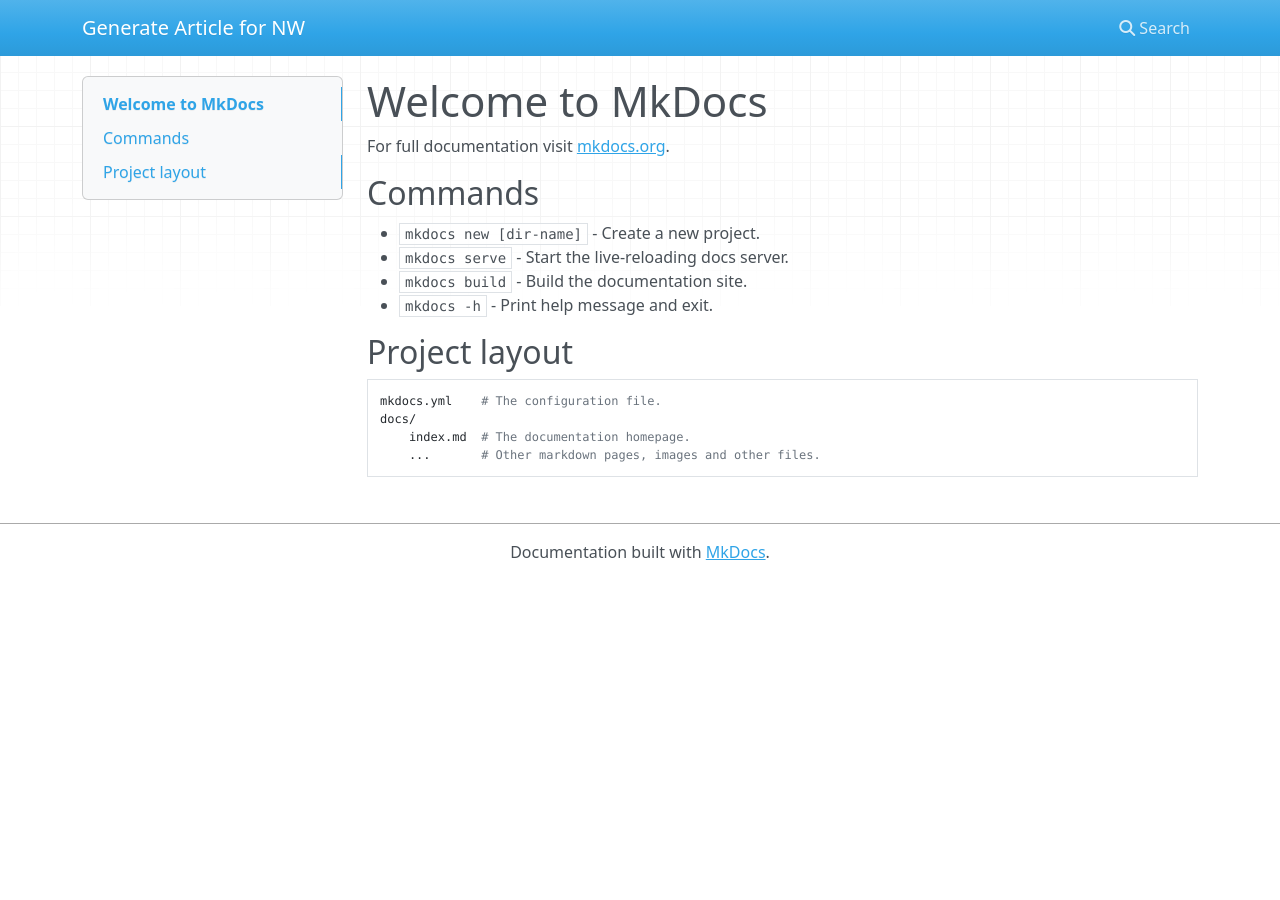
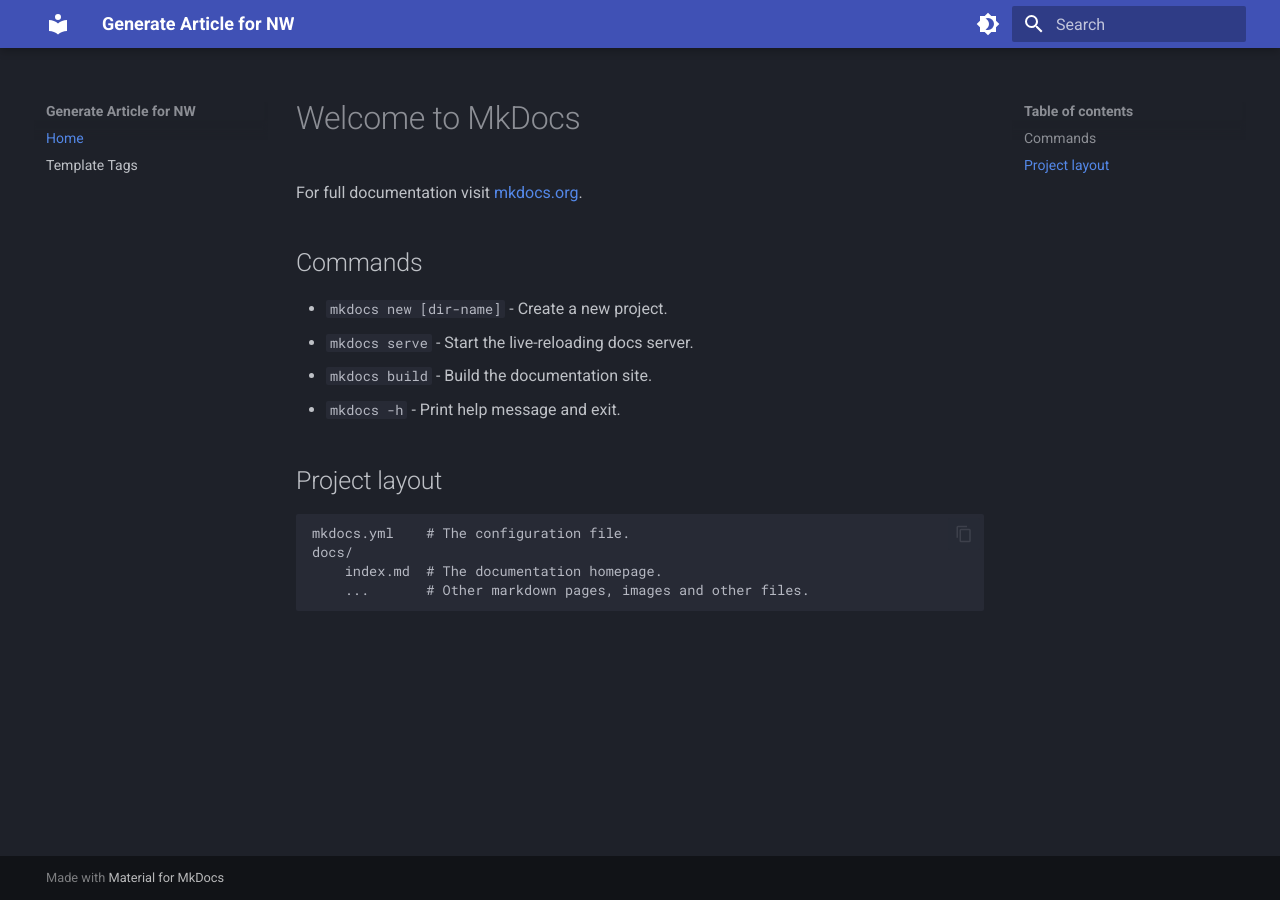
Before and after one commit to karelie/nw.newknow.net, an MkDocs documentation site: the page built from docs/index.md, in a window 1280 px wide. Built offline with MkDocs 1.6.1 and Material for MkDocs 9.7.7, drawn with Linux system fonts in a browser that asks for light colours; nearby versions of some CDN libraries.

Commit message:
update mkdocs

```diff
--- a/mkdocs.yml
+++ b/mkdocs.yml
@@ -1 +1,20 @@
 site_name: Generate Article for NW
+site_url: https://nw.newknow.net/
+theme:
+  name: material
+  features:
+    - content.code.copy
+  palette:
+    # Palette toggle for dark mode
+    - media: "(prefers-color-scheme: light)"
+      scheme: slate
+      toggle:
+        icon: material/brightness-4
+        name: Switch to system preference
+markdown_extensions:
+  - pymdownx.highlight:
+      anchor_linenums: true
+  - pymdownx.superfences
+nav:
+  - Home: index.md
+  - Template Tags: template-tags/index.md
```
